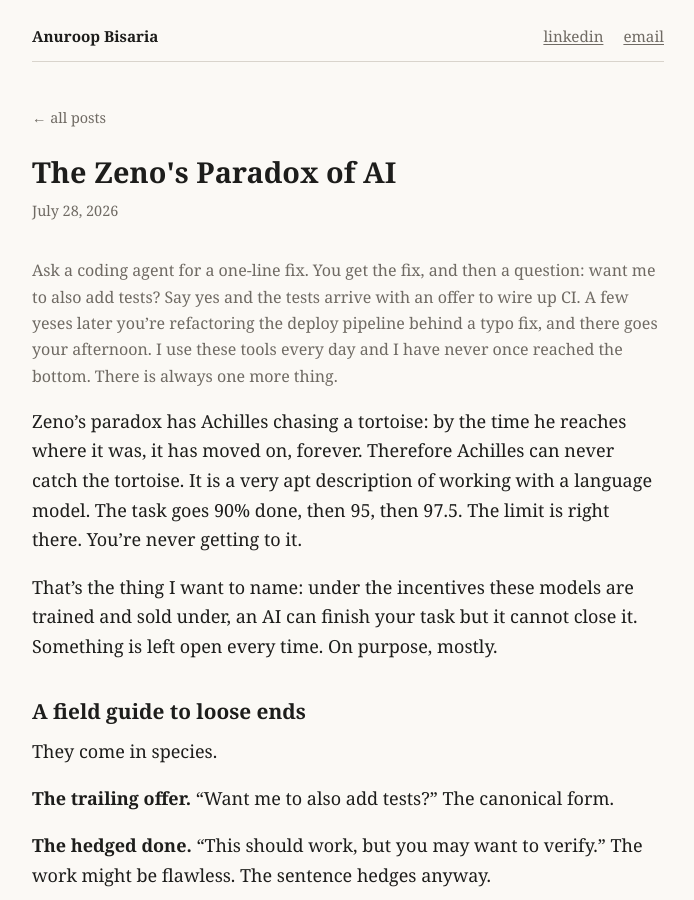
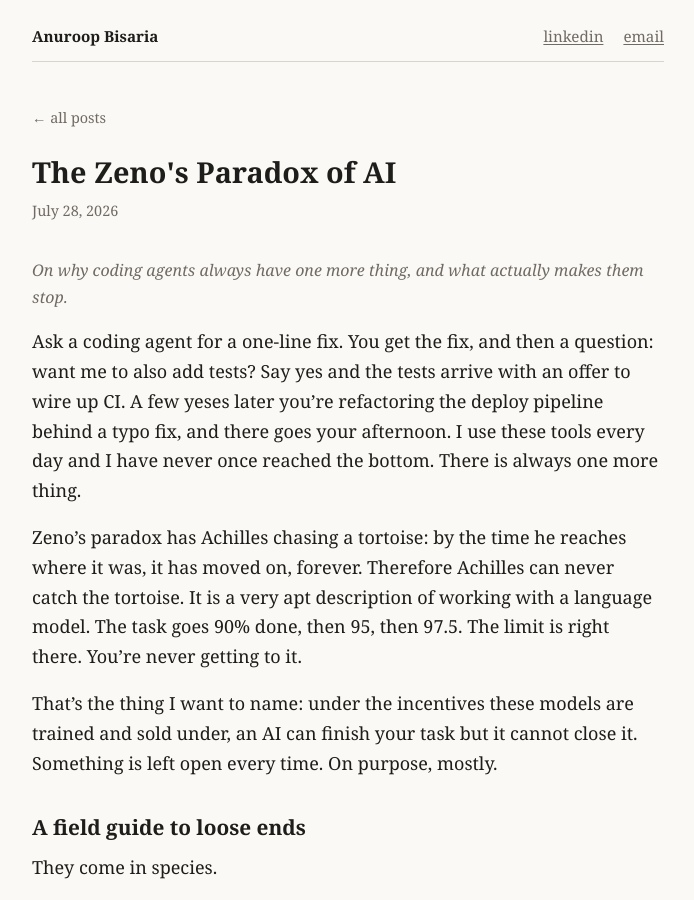
Before and after one commit to NegativeZone/negativezone.github.io, a Jekyll site: the page built from _posts/2026-07-28-zeno.md, in a window 1280 px wide and 900 px high. Shown: the whole window, without its empty margins (292-986 px from the left). Built offline with Jekyll 4.4.1, drawn with Linux system fonts in a browser that asks for light colours.

Commit message:
Add standfirst to Zeno post to match other posts

```diff
--- a/_posts/2026-07-28-zeno.md
+++ b/_posts/2026-07-28-zeno.md
@@ -4,6 +4,8 @@ title: "The Zeno's Paradox of AI"
 date: 2026-07-28
 description: "There is always one more thing. That's mostly on purpose."
 ---
+
+*On why coding agents always have one more thing, and what actually makes them stop.*
 
 Ask a coding agent for a one-line fix. You get the fix, and then a question: want me to also add tests? Say yes and the tests arrive with an offer to wire up CI. A few yeses later you're refactoring the deploy pipeline behind a typo fix, and there goes your afternoon. I use these tools every day and I have never once reached the bottom. There is always one more thing.
 
```
